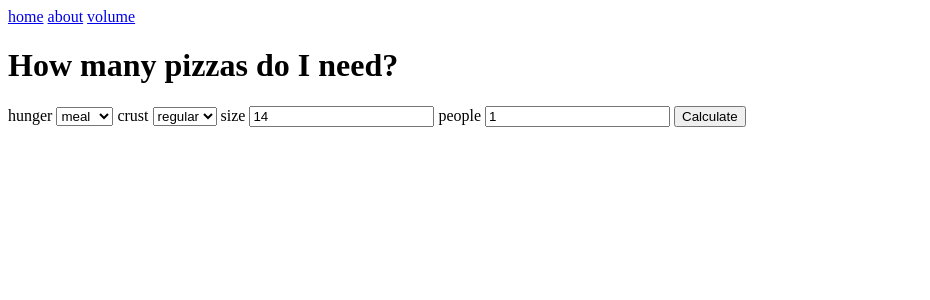
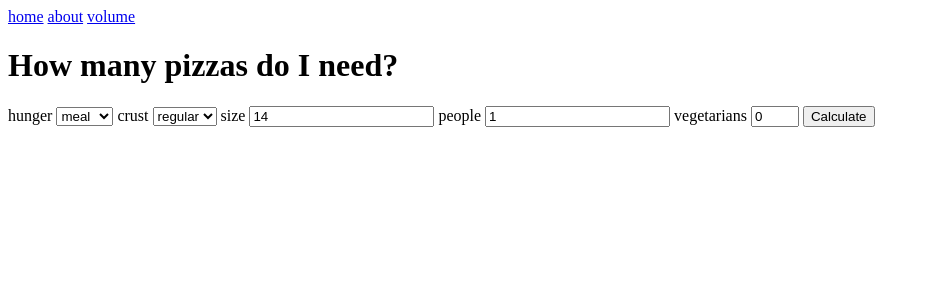
Before and after one commit to nicorichard/hmpdin, a SvelteKit app: page / in a window 1280 px wide. Shown: the top 300 px of the page, without its empty margins (0-930 px from the left). Built offline with nearby package versions, Linux system fonts and the light colour scheme.

Commit message:
super basic vegetarian support

```diff
--- a/src/routes/+page.svelte
+++ b/src/routes/+page.svelte
@@ -5,6 +5,7 @@
 
     let size = 14;
     let people = 1;
+    let vegetarians = 0;
 
     let crustOptions = [
         {
@@ -35,11 +36,15 @@
     let hunger = hungerOptions[1];
 
 	function handleSubmit() {
-        result = calculate(hunger.value, people, size, crust.multiplier);
+        result = calculate(hunger.value, people, size, crust.multiplier, vegetarians);
 	}
 
     function onChange() {
         result = 0;
+
+        if (vegetarians > people) {
+            vegetarians = people;
+        }
     }
 </script>
 
@@ -91,6 +96,17 @@
         />
     </label>
 
+    <label>
+        vegetarians
+        <input
+            bind:value={vegetarians}
+            on:change={onChange}
+            type="number"
+            min="0"
+            max={people}
+        />
+    </label>
+
     <button type="submit">Calculate</button>
 
     {#if result > 0}
--- a/src/routes/calculate.js
+++ b/src/routes/calculate.js
@@ -21,9 +21,25 @@ function volumeMultiplier(diameter, crustMultiplier) {
  * @param {number} diameter
  * @param {number} crustMultiplier
  */
-export default function calculate(hungerLevel, people, diameter, crustMultiplier) {
+function _calculate(hungerLevel, people, diameter, crustMultiplier) {
     const volumeMod = volumeMultiplier(diameter, crustMultiplier);
     const floatResult = (hungerLevel * people) / 8 * volumeMod;
 
     return Math.ceil(floatResult);
 }
+
+/**
+ * @param {number} hungerLevel
+ * @param {number} people
+ * @param {number} diameter
+ * @param {number} crustMultiplier
+ * @param {number} vegetarians
+ */
+export default function calculate(hungerLevel, people, diameter, crustMultiplier, vegetarians) {
+
+    if (vegetarians > 0) {
+        return _calculate(hungerLevel, people - vegetarians, diameter, crustMultiplier) + _calculate(hungerLevel, vegetarians, diameter, crustMultiplier);
+    } else {
+        return _calculate(hungerLevel, people, diameter, crustMultiplier)
+    }
+}
```
